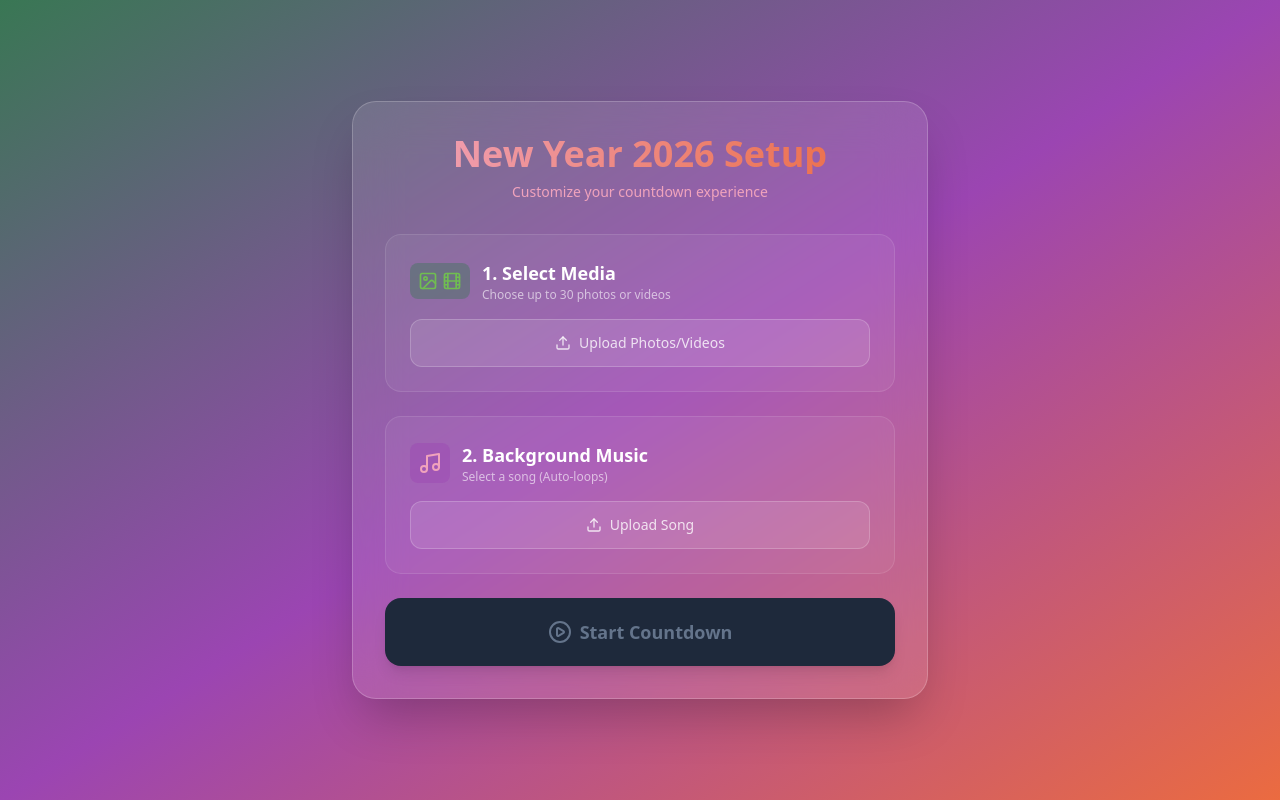
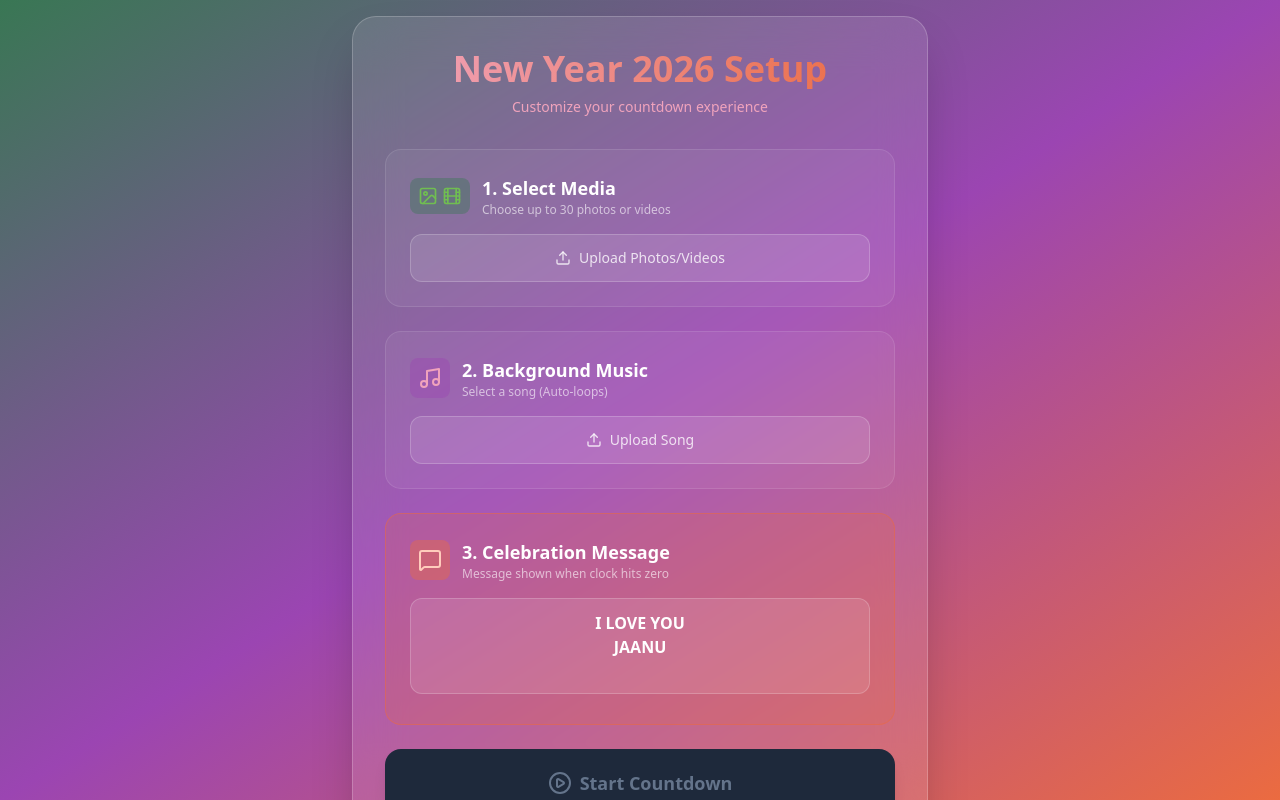
Before and after one commit to Gourav-vaishnav/celebration_2026, a React (Vite) app: page / in a window 1280 px wide. Built offline with nearby package versions, Linux system fonts and the light colour scheme.

Commit message:
feat: Add custom message input for countdown
Introduces a new state `customMessage` and an input field to allow users to set a personalized message displayed on the countdown screen. This enhances the user experience by providing more customization options.

```diff
--- a/App.tsx
+++ b/App.tsx
@@ -1,7 +1,7 @@
 import React, { useState, useRef, Suspense, lazy, useEffect } from 'react';
 import { useCountdown } from './hooks/useCountdown';
 import { GalleryItem } from './types';
-import { Upload, Music, Image as ImageIcon, PlayCircle, Volume2, VolumeX, Loader2, Eye, EyeOff, Film, Download, Square, Video } from 'lucide-react';
+import { Upload, Music, Image as ImageIcon, PlayCircle, Volume2, VolumeX, Loader2, Eye, EyeOff, Film, Download, Square, Video, MessageSquare } from 'lucide-react';
 
 // Lazy Load Components
 // Using named import pattern for CircularGallery and CountdownDisplay
@@ -16,6 +16,7 @@ const App: React.FC = () => {
   const [userMedia, setUserMedia] = useState<GalleryItem[]>([]);
   const [bgMusic, setBgMusic] = useState<string | null>(null);
   const [musicName, setMusicName] = useState<string>("");
+  const [customMessage, setCustomMessage] = useState<string>("I LOVE YOU\nJAANU");
   const [isSetupComplete, setIsSetupComplete] = useState(false);
   const [isPlaying, setIsPlaying] = useState(false);
   const [isPreviewMode, setIsPreviewMode] = useState(false);
@@ -254,8 +255,8 @@ const App: React.FC = () => {
   // ---------------------------------------------------------------------------
   if (!isSetupComplete) {
     return (
-      <div className="min-h-screen w-full flex flex-col items-center justify-center bg-gradient-to-br from-[#397754] via-[#9b45b2] to-[#eb6b40] text-white p-4 font-sans">
-        <div className="max-w-xl w-full bg-white/10 backdrop-blur-xl border border-white/20 rounded-3xl p-8 shadow-2xl animate-in fade-in zoom-in duration-500">
+      <div className="fixed inset-0 w-full h-full flex flex-col items-center overflow-y-auto bg-gradient-to-br from-[#397754] via-[#9b45b2] to-[#eb6b40] text-white p-4 font-sans">
+        <div className="max-w-xl w-full bg-white/10 backdrop-blur-xl border border-white/20 rounded-3xl p-8 shadow-2xl animate-in fade-in zoom-in duration-500 my-auto">
 
           <div className="text-center mb-8">
             <h1 className="text-4xl font-bold bg-clip-text text-transparent bg-gradient-to-r from-[#f0a3bc] to-[#eb6b40] mb-2">
@@ -336,6 +337,28 @@ const App: React.FC = () => {
               {musicName && <p className="text-center text-xs text-white/60 mt-2 truncate">{musicName}</p>}
             </div>
 
+            {/* Custom Message Section */}
+            <div className={`p-6 rounded-2xl border transition-all ${customMessage ? 'bg-[#eb6b40]/20 border-[#eb6b40]/50' : 'bg-white/5 border-white/10'}`}>
+              <div className="flex items-center justify-between mb-4">
+                <div className="flex items-center gap-3">
+                  <div className="p-2 bg-[#eb6b40]/40 rounded-lg text-[#ffccbc]">
+                    <MessageSquare size={24} />
+                  </div>
+                  <div>
+                    <h3 className="font-semibold text-lg">3. Celebration Message</h3>
+                    <p className="text-xs text-white/60">Message shown when clock hits zero</p>
+                  </div>
+                </div>
+              </div>
+
+              <textarea
+                value={customMessage}
+                onChange={(e) => setCustomMessage(e.target.value)}
+                placeholder="Enter your message here..."
+                className="w-full h-24 bg-white/10 border border-white/20 rounded-xl p-3 text-white placeholder-white/40 focus:outline-none focus:border-[#eb6b40] focus:ring-1 focus:ring-[#eb6b40] transition-all resize-none text-center font-bold"
+              />
+            </div>
+
             {/* Start Button */}
             <button
               onClick={handleStart}
@@ -375,8 +398,8 @@ const App: React.FC = () => {
       {/* Special Message Overlay */}
       {showLoveMessage && (
         <div className="fixed inset-0 z-[60] flex items-center justify-center pointer-events-none animate-in fade-in zoom-in duration-700">
-             <h1 className="text-5xl md:text-8xl font-black text-center text-transparent bg-clip-text bg-gradient-to-r from-[#f0a3bc] via-white to-[#eb6b40] drop-shadow-[0_0_30px_rgba(235,107,64,0.8)] scale-110 animate-pulse tracking-tighter px-4 leading-tight">
-              I LOVE YOU<br/>JAANU
+             <h1 className="text-5xl md:text-8xl font-black text-center text-transparent bg-clip-text bg-gradient-to-r from-[#f0a3bc] via-white to-[#eb6b40] drop-shadow-[0_0_30px_rgba(235,107,64,0.8)] scale-110 animate-pulse tracking-tighter px-4 leading-tight whitespace-pre-line">
+              {customMessage}
             </h1>
         </div>
       )}
```
